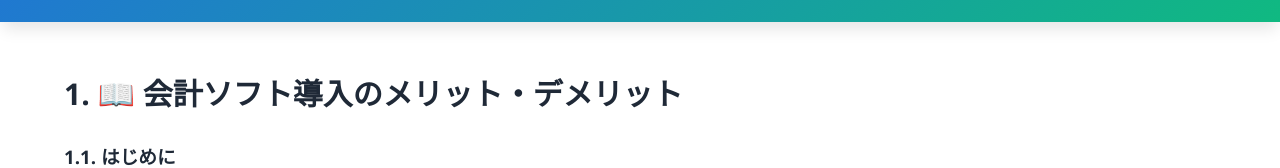
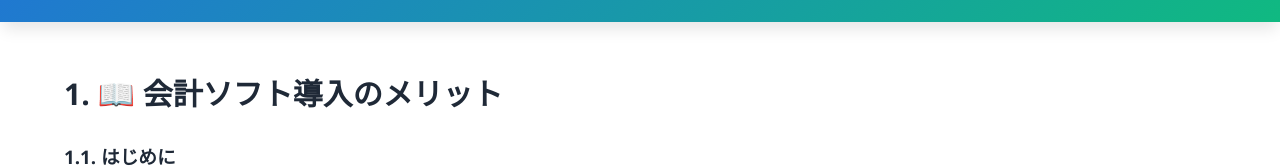
Before and after one commit to ino-dxai/accounting-summary, a plain HTML site: page index.html in a window 1280 px wide. Shown: the part 437-605 px from the top of the page. Drawn offline with Linux system fonts and the light colour scheme.

Commit message:
Style: タイトルの「メリット・デメリット」を「メリット」のみに変更
Co-Authored-By: Claude Sonnet 4.6 <noreply@anthropic.com>

```diff
--- a/index.html
+++ b/index.html
@@ -3,7 +3,7 @@
 <head>
     <meta charset="UTF-8">
     <meta name="viewport" content="width=device-width, initial-scale=1.0">
-    <title>会計ソフト導入のメリット・デメリット | 中小企業会計・財務 まとめサイト</title>
+    <title>会計ソフト導入のメリット | 中小企業会計・財務 まとめサイト</title>
     <link rel="stylesheet" href="css/style.css">
 </head>
 <body>
@@ -29,7 +29,7 @@
 
         <!-- メイン記事セクション -->
         <article class="main-article">
-            <h2>📖 会計ソフト導入のメリット・デメリット</h2>
+            <h2>📖 会計ソフト導入のメリット</h2>
 
             <div class="article-content">
                 <h3>はじめに</h3>
```
